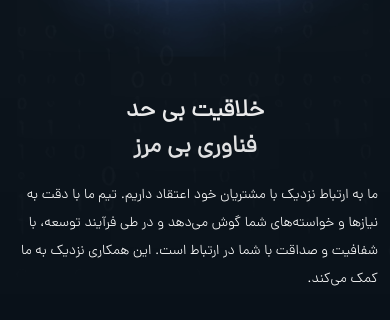
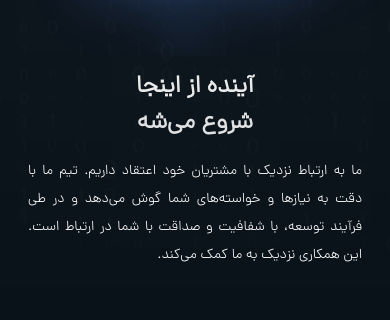
Before and after one commit to Spark-Code-Team/sparkcode-front, a Next.js app: page / in a window 390 px wide. Shown: the part 377-697 px from the top of the page. Built offline with nearby package versions, Linux system fonts and the light colour scheme; no server answers.

Commit message:
The Services page was updated with fixed sizes, justified fonts, and mapped card structures and responsive .

```diff
--- a/components/element/DescriptionServicesElement.js
+++ b/components/element/DescriptionServicesElement.js
@@ -20,7 +20,7 @@ const DescriptionServicesElement = () => {
           <div className="lg:w-1/2 m-auto">
             <p className="text-3xl mb-3 text-white">توسعه وب سایت</p>
             <div className="w-full text-white lg:m-auto lg:mt-7">
-              <p className="text-justify leading-8">
+              <p className="text-justify leading-8 md:text-[15px] text-[14px]">
                 توسعه وب‌سایت فراتر از پیاده‌سازی صفحات و نوشتن کد است؛ ما
                 معماری نرم‌افزار را بر اساس اهداف تجاری، نیازهای کاربران و
                 آینده‌نگری طراحی میکنیم. از انتخاب دقیق فناوری‌های فرانت‌اند و
@@ -71,7 +71,7 @@ const DescriptionServicesElement = () => {
           <div className="lg:w-1/2 m-auto">
             <p className="text-3xl mb-3 text-white">خدمات جامع</p>
             <div className="w-full text-white lg:m-auto lg:mt-7">
-                <p className="text-justify leading-8">
+                <p className="text-justify leading-8 md:text-[15px] text-[14px]">
                 در دنیای پیچیده و پویا امروز، داشتن یک پشتیبان همه‌جانبه برای
               توسعه دیجیتال کسب‌وکار ضروری است. خدمات جامع Sparkcode به‌گونه‌ای
               طراحی شده‌اند که تمام نیازهای فنی و مشاوره‌ای شما را در یک مسیر
@@ -107,7 +107,7 @@ const DescriptionServicesElement = () => {
           <div className="lg:w-1/2 m-auto">
             <p className="text-3xl mb-3 text-white">رزومه موفق</p>
             <div className="w-full text-white lg:m-auto lg:mt-7">
-                <p className="text-justify leading-8">
+                <p className="text-justify leading-8 md:text-[15px] text-[14px]">
               رزومه‌ای موفق فراتر از فهرست کردن تجربیات کاری است؛ این نمایشی است
               از مهارت‌ها، دستاوردها و ارزش‌هایی که شما به سازمان می‌آورید. یک
               رزومه خوب با تمرکز بر شفافیت، ساختار منظم و بیان دقیق توانمندی‌ها،
--- a/components/module/homePage/Introduction.js
+++ b/components/module/homePage/Introduction.js
@@ -70,27 +70,29 @@ const Introduction = () => {
               visible: { opacity: 1, y: 0, transition: { duration: 1 } },
             }}
           >
+            <p className="text-justify">
             ما به ارتباط نزدیک با مشتریان خود اعتقاد داریم. تیم ما با دقت به نیازها و
             خواسته‌های شما گوش می‌دهد و در طی فرآیند توسعه، با شفافیت و صداقت با شما
             در ارتباط است. این همکاری نزدیک به ما کمک می‌کند.
+            </p>
           </motion.p>
         </motion.div>
       </div>
 
-       <div className="w-full text-center mt-6 lg:hidden px-3">
+       <div className="w-full text-center lg:hidden px-3">
         <motion.span
           className="text-[24px] font-bold text-white block"
           animate={{ opacity: [0.2, 1, 0.2] }}
           transition={{ repeat: Infinity, duration: 1.5 }}
         >
-          خلاقیت بی حد
+                        آینده از اینجا
         </motion.span>
         <motion.span
           className="text-[24px] font-bold text-white block"
           animate={{ opacity: [0.2, 1, 0.2] }}
           transition={{ repeat: Infinity, duration: 1.5, delay: 0.3 }}
         >
-          فناوری بی مرز
+                        شروع می‌شه
         </motion.span>
       </div>
 
@@ -100,9 +102,11 @@ const Introduction = () => {
         animate={{ opacity: 1, y: 0 }}
         transition={{ duration: 1, delay: 1 }}
       >
+        <p className="text-justify px-4 mb-4">
         ما به ارتباط نزدیک با مشتریان خود اعتقاد داریم. تیم ما با دقت به نیازها و
         خواسته‌های شما گوش می‌دهد و در طی فرآیند توسعه، با شفافیت و صداقت با شما در
         ارتباط است. این همکاری نزدیک به ما کمک می‌کند.
+        </p>
       </motion.div>
     </div>
   );
--- a/components/module/servicesPage/ServicesBanner.js
+++ b/components/module/servicesPage/ServicesBanner.js
@@ -73,7 +73,10 @@ const ServicesBanner = () => {
               visible: { opacity: 1, y: 0, transition: { duration: 1 } },
             }}
           >
+            <p className="text-justify">
             ما یک تیم انفورماتیک و برنامه‌نویسی هستیم که به کسب و کارها کمک می‌کنیم تا در دنیای دیجیتال بدرخشند. با طراحی وب‌سایت‌های مدرن و کاربرپسند، کدنویسی حرفه‌ای و ارائه مشاوره‌های تخصصی، شما را در مسیر درست موفقیت همراهی می‌کنیم.
+            </p>
+
           </motion.p>
         </motion.div>
       </div>
@@ -85,7 +88,9 @@ const ServicesBanner = () => {
         animate={{ opacity: 1, y: 0 }}
         transition={{ duration: 1, delay: 0.5 }}
       >
-        ما یک تیم انفورماتیک و برنامه‌نویسی هستیم که به کسب و کارها کمک می‌کنیم تا در دنیای دیجیتال بدرخشند. با طراحی وب‌سایت‌های مدرن و کاربرپسند، کدنویسی حرفه‌ای و ارائه مشاوره‌های تخصصی، شما را در مسیر درست موفقیت همراهی می‌کنیم.
+         <p className="text-justify text-[15px] px-4">
+            ما یک تیم انفورماتیک و برنامه‌نویسی هستیم که به کسب و کارها کمک می‌کنیم تا در دنیای دیجیتال بدرخشند. با طراحی وب‌سایت‌های مدرن و کاربرپسند، کدنویسی حرفه‌ای و ارائه مشاوره‌های تخصصی، شما را در مسیر درست موفقیت همراهی می‌کنیم.
+            </p>
       </motion.div>
 
     </div>
```
